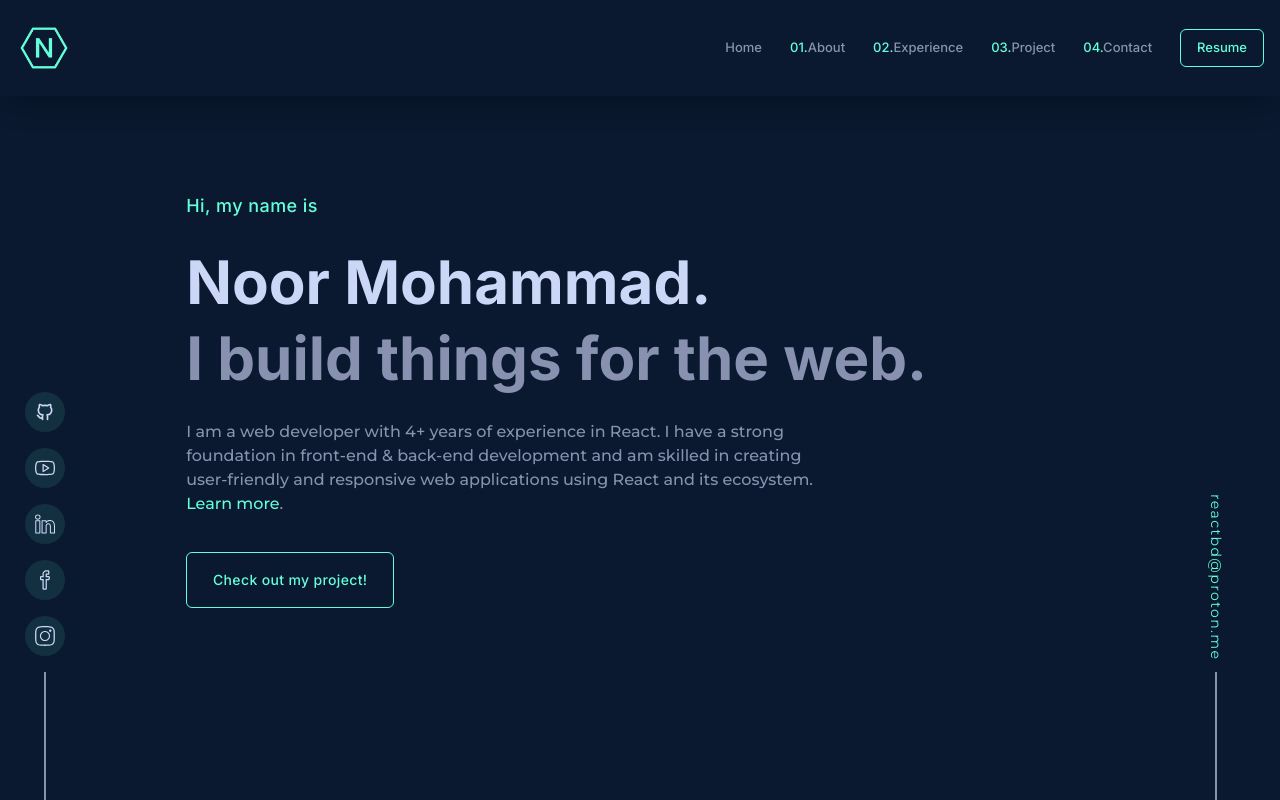
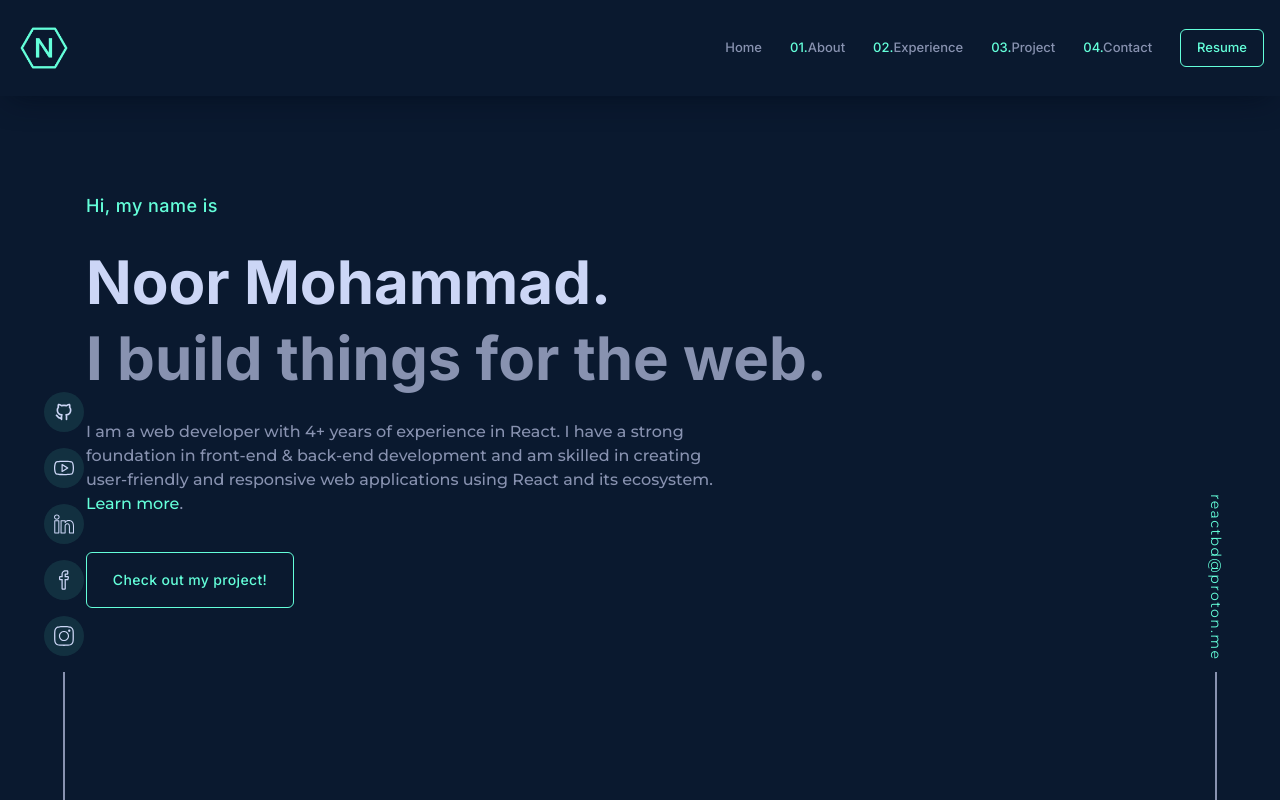
Before and after one commit to noorjsdivs/dynamicportfolio, a Next.js app: page / in a window 1280 px wide. Built offline with nearby package versions, Linux system fonts and the light colour scheme.

Commit message:
width modified

```diff
--- a/components/Contact.tsx
+++ b/components/Contact.tsx
@@ -13,9 +13,11 @@ const Contact = () => {
         is always open. Whether you have a question or just want to say hi, I’ll
         try my best to get back to you!
       </p>
-      <button className="w-40 h-14 border border-textGreen mt-6 font-titleFont text-sm text-textGreen tracking-wider rounded-md hover:bg-hoverColor duration-300">
-        Say Hello
-      </button>
+      <a href="mailto:noor.jsdivs@gmail.com">
+        <button className="w-40 h-14 border border-textGreen mt-6 font-titleFont text-sm text-textGreen tracking-wider rounded-md hover:bg-hoverColor duration-300">
+          Say Hello
+        </button>
+      </a>
     </section>
   );
 };
--- a/components/LeftSide.tsx
+++ b/components/LeftSide.tsx
@@ -10,21 +10,37 @@ const LeftSide = () => {
   return (
     <div className="w-full h-full flex flex-col items-center justify-end gap-4 text-textLight">
       <div className="flex flex-col gap-4">
+        <a href="https://github.com/noorjsdivs" target="_blank">
           <span className="w-10 h-10 text-xl bg-hoverColor rounded-full inline-flex items-center justify-center hover:text-textGreen cursor-pointer hover:-translate-y-2 transition-all duration-300">
             <TbBrandGithub />
           </span>
+        </a>
+        <a
+          href="https://www.youtube.com/channel/UChkOsij0dhgft0GhHRauOAA"
+          target="_blank"
+        >
           <span className="w-10 h-10 text-xl bg-hoverColor rounded-full inline-flex items-center justify-center hover:text-textGreen cursor-pointer hover:-translate-y-2 transition-all duration-300">
             <SlSocialYoutube />
           </span>
+        </a>
+        <a
+          href="https://www.linkedin.com/in/noor-mohammad-ab2245193/"
+          target="_blank"
+        >
           <span className="w-10 h-10 text-xl bg-hoverColor rounded-full inline-flex items-center justify-center hover:text-textGreen cursor-pointer hover:-translate-y-2 transition-all duration-300">
             <SlSocialLinkedin />
           </span>
+        </a>
+        <a href="https://www.facebook.com/Noorlalu143/" target="_blank">
           <span className="w-10 h-10 text-xl bg-hoverColor rounded-full inline-flex items-center justify-center hover:text-textGreen cursor-pointer hover:-translate-y-2 transition-all duration-300">
             <SlSocialFacebook />
           </span>
+        </a>
+        <a href="https://www.instagram.com/simplenoor143/" target="_blank">
           <span className="w-10 h-10 text-xl bg-hoverColor rounded-full inline-flex items-center justify-center hover:text-textGreen cursor-pointer hover:-translate-y-2 transition-all duration-300">
             <SlSocialInstagram />
           </span>
+        </a>
       </div>
       <div className="w-[2px] h-32 bg-textDark"></div>
     </div>
--- a/components/Navbar.tsx
+++ b/components/Navbar.tsx
@@ -38,7 +38,7 @@ const Navbar = () => {
             </Link>
 
             <Link
-              className="flex items-center gap-1 font-medium text-textDark hover:text-textGreen cursor-pointer duration-300"
+              className="flex items-center gap-1 font-medium text-textDark hover:text-textGreen cursor-pointer duration-300 nav-link"
               href="#about"
               onClick={handleScroll}
             >
--- a/components/Projects.tsx
+++ b/components/Projects.tsx
@@ -7,7 +7,7 @@ import { RxOpenInNewWindow } from "react-icons/rx";
 
 const Projects = () => {
   return (
-    <section id="project" className="w-full py-24">
+    <section id="project" className="max-w-container px-20 py-24">
       <SectionTitle title="Some Things I have Built" titleNo="03" />
       {/* ============ project One Start here ================ */}
       <div className="mt-16 flex gap-6">
--- a/components/RightSide.tsx
+++ b/components/RightSide.tsx
@@ -3,9 +3,12 @@ import React from "react";
 const RightSide = () => {
   return (
     <div className="w-full h-full flex flex-col items-center justify-end gap-6 text-textLight">
-      <p className="text-sm rotate-90 w-72 tracking-widest text-textGreen">
-        reactbd@proton.me
-      </p>
+      <a href="mailto:noor.jsdivs@gmail.com">
+        {" "}
+        <p className="text-sm rotate-90 w-72 tracking-widest text-textGreen">
+          reactbd@proton.me
+        </p>
+      </a>
       <span className="w-[2px] h-32 bg-textDark inline-flex"></span>
     </div>
   );
--- a/pages/index.tsx
+++ b/pages/index.tsx
@@ -17,20 +17,20 @@ export default function Home() {
         <meta name="viewport" content="width=device-width, initial-scale=1" />
         <link rel="icon" href="/logo.ico" />
       </Head>
-      <main className="w-full h-screen font-bodyFont bg-bodyColor text-textLight overflow-x-hidden overflow-y-scroll scrollbar scrollbar-track-textDark/20 scrollbar-thumb-textDark/60">
+      <main className="w-full h-screen font-bodyFont bg-bodyColor text-textLight  overflow-x-hidden overflow-y-scroll scrollbar scrollbar-track-textDark/20 scrollbar-thumb-textDark/60">
         <Navbar />
         <div className="w-full h-[88vh] flex gap-20 justify-between">
-          <div className="w-32 h-full">
+          <div className="w-32 h-full fixed left-0 bottom-0">
             <LeftSide />
           </div>
-          <div className="w-full h-[88vh] overflow-y-scroll scrollbarHide">
+          <div className="max-w-container mx-auto h-[88vh]">
             <Banner />
             <About />
             <Experience />
             <Projects />
             <Contact />
           </div>
-          <div className="w-32 h-full">
+          <div className="w-32 h-full fixed right-0 bottom-0">
             <RightSide />
           </div>
         </div>
```
Lines whose indentation alone changed are shown as unchanged.
